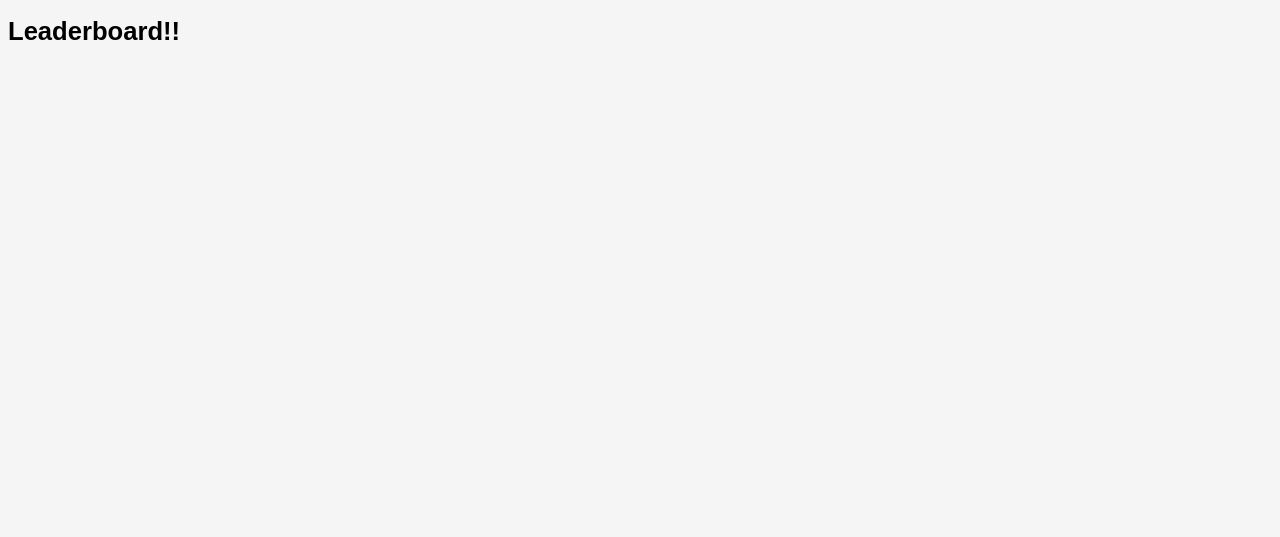
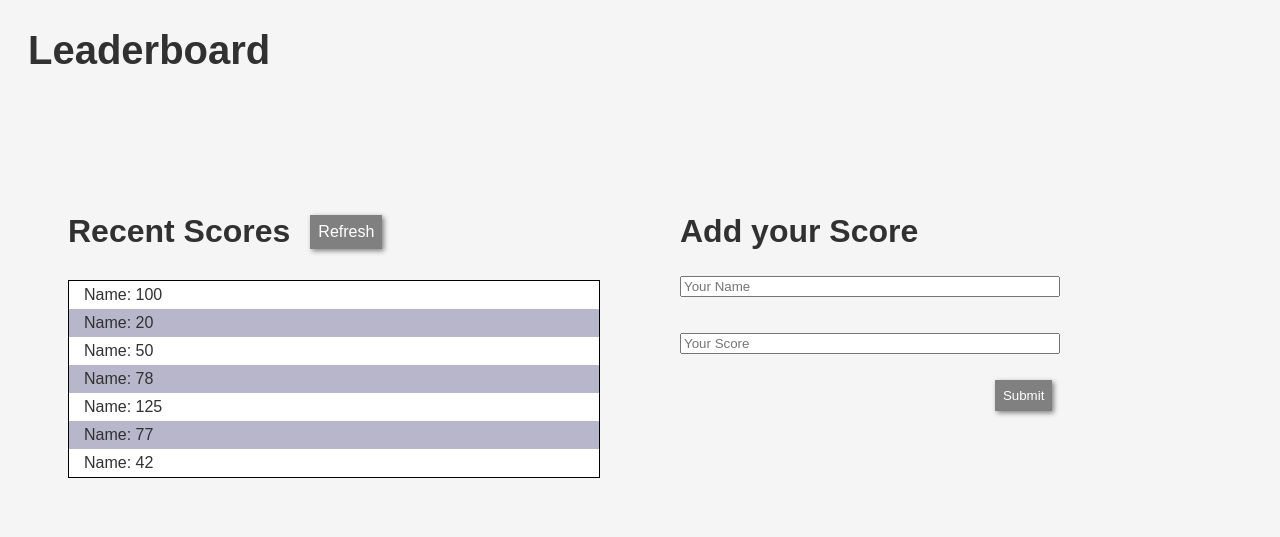
Before and after one commit to acolombo1/leaderboard, a website built with webpack: page src/index.html in a window 1280 px wide. Built offline with nearby package versions, Linux system fonts and the light colour scheme.

Commit message:
Add HTML, CSS for app skeleton

```diff
--- a/src/index.html
+++ b/src/index.html
@@ -6,6 +6,33 @@
   <title>Leaderboard!</title>
 </head>
 <body>
-  <h1>Leaderboard!!</h1>
+  <h1>Leaderboard</h1>
+  <section class="mainsection">
+    <div class="leftsection">
+      <div class="title">
+        <h2>Recent Scores</h2>
+        <a id="Refresh-btn" href="javascript:void(0);" class="button">Refresh</a>
+      </div>
+      <ul class="leaderboard">
+        <li class="listitem">Name: 100</li>
+        <li class="listitem">Name: 20</li>
+        <li class="listitem">Name: 50</li>
+        <li class="listitem">Name: 78</li>
+        <li class="listitem">Name: 125</li>
+        <li class="listitem">Name: 77</li>
+        <li class="listitem">Name: 42</li>
+      </ul>
+    </div>
+    <div class="rightsection">
+      <h2>Add your Score</h2>
+      <form>
+        <p><input class="formitem" type="text" id="name" name="name" placeholder="Your Name" required
+            minlength=2 maxlength=30></p>
+        <p><input class="formitem" type="text" id="score" name="score" placeholder="Your Score" required
+            minlength=2 maxlength=12></p>
+        <p class="buttoncontainer"><button class="button" type="submit">Submit</button></p>
+      </form>
+    </div>
+  </section>
 </body>
 </html>
--- a/src/style.css
+++ b/src/style.css
@@ -1,5 +1,81 @@
 body {
   background-color: rgb(245, 245, 245);
   font-family: Arial, Helvetica, sans-serif;
-  font-size: 0.8rem;
+  font-size: 1rem;
+  color: rgb(49, 49, 49);
+  padding: 20px;
 }
+
+h1 {
+  font-size: 2.5rem;
+  margin: 0;
+}
+
+.mainsection {
+  margin-top: 100px;
+  display: flex;
+  justify-content: space-around;
+}
+
+.leftsection {
+  width: 50%;
+  margin: 40px;
+}
+
+.rightsection {
+  width: 50%;
+  margin: 40px;
+}
+
+h2 {
+  font-size: 2rem;
+  margin: 0 20px 0 0;
+}
+
+.title {
+  display: flex;
+  justify-content: left;
+  align-items: center;
+  width: 100%;
+}
+
+.button {
+  border: none;
+  padding: 8px;
+  text-align: center;
+  text-decoration: none;
+  color: white;
+  background-color: grey;
+  display: inline-block;
+  cursor: pointer;
+  box-shadow: grey 2px 2px 5px;
+}
+
+.leaderboard {
+  margin-top: 30px;
+  padding: 0;
+  border: 1px solid black;
+}
+
+.listitem {
+  padding: 5px 15px;
+  list-style: none;
+}
+
+.listitem:nth-child(odd) {
+  background-color: white;
+}
+
+.listitem:nth-child(even) {
+  background-color: rgb(184, 182, 202);
+}
+
+.formitem {
+  margin: 10px 0;
+  width: 70%;
+}
+
+.buttoncontainer {
+  text-align: right;
+  width: 70%;
+}
```
